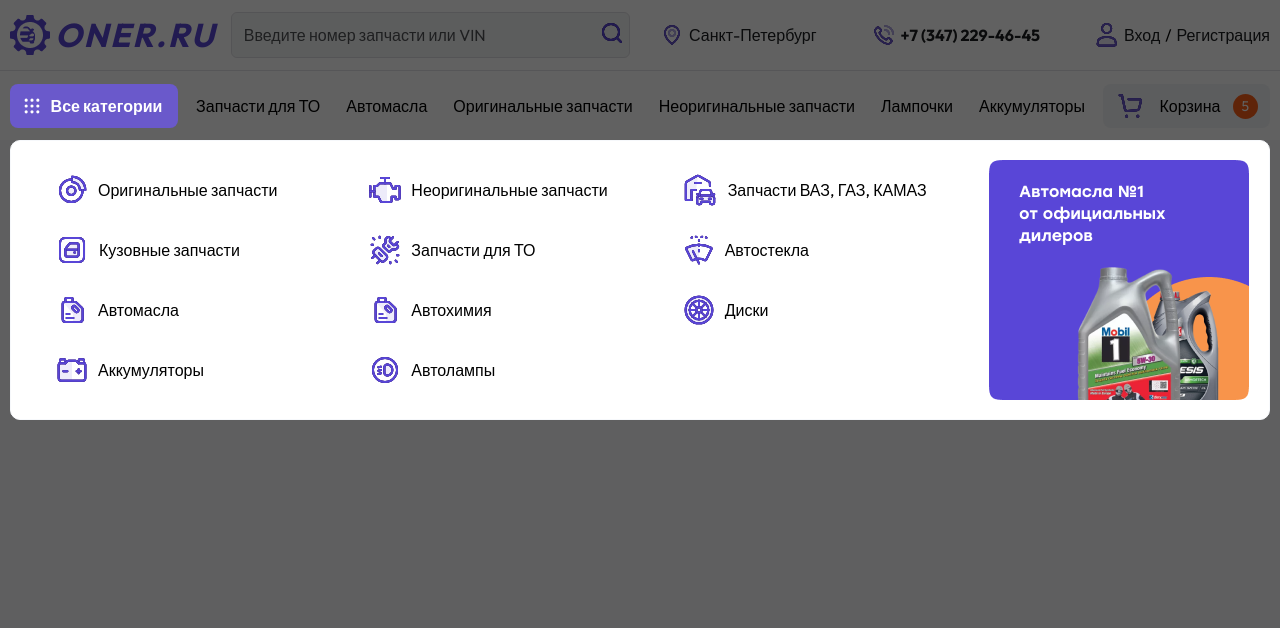
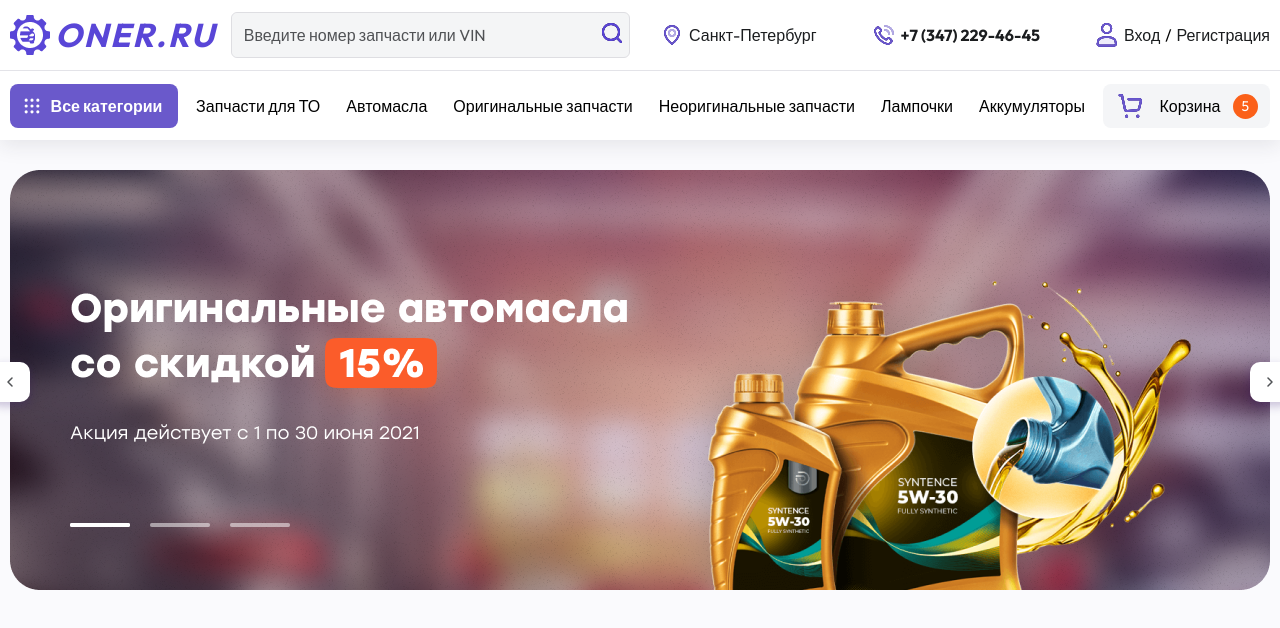
Before and after one commit to AlonaBorealis/auto-shop, a website: page index.html in a window 1280 px wide. Drawn offline with nearby package versions, Linux system fonts and the light colour scheme.

Commit message:
hero banner with no js

```diff
--- a/index.html
+++ b/index.html
@@ -14,10 +14,10 @@
 	</head>
 
 	<body>
-		<header class="appBar">
+		<header id="appBar" class="appBar">
 			<section class="topAppBar container">
 				<div class="leftContainer">
-					<img class="leftContainer__imgLogo" src="img/logo.png" alt="">
+					<img class="leftContainer__imgLogo" src="img/header/logo.png" alt="">
 					<h1 class="leftContainer__textLogo">oner.ru</h1>
 					<div class="leftContainer__inputSearch">
 						<div class="inputSearch__container">
@@ -26,7 +26,7 @@
 						</div>
 
 						<div class="inputSearch__imgContainer">
-							<img src="img/search.svg" alt="">
+							<img src="img/header/search.svg" alt="">
 						</div>
 
 					</div>
@@ -34,15 +34,15 @@
 				</div>
 				<div class="rightContainer">
 					<span class="rightContainer__personalInfo">
-						<img src="img/location.svg" alt="">
+						<img src="img/header/location.svg" alt="">
 						<a href="#">Санкт-Петербург</a>
 					</span>
 					<span class="rightContainer__personalInfo">
-						<img src="img/phone.svg" alt="">
+						<img src="img/header/phone.svg" alt="">
 						<a href="tel:73472294645"><b>+7 (347) 229-46-45</b></a>
 					</span>
 					<span class="rightContainer__personalInfo">
-						<img src="img/user.svg" alt="">
+						<img src="img/header/user.svg" alt="">
 						<a href="#">Вход</a>
 						<span class="spaceBetweenLinks">/</span>
 						<a href="#">Регистрация</a>
@@ -54,7 +54,7 @@
 			<section class="bottomAppBar container">
 				<div class="bottomAppBar__navigation">
 					<button id="categoriesBtn" class="bottomAppBar__allCategoriesBtn btn">
-						<img src="img/grid.svg" alt="">
+						<img src="img/header/grid.svg" alt="">
 						<span>Все категории</span>
 
 					</button>
@@ -67,13 +67,13 @@
 						<li>Аккумуляторы</li>
 					</ul>
 					<button class="bottomAppBar__basketBtn btn">
-						<img src="img/basket.svg" class="img" alt="">Корзина
+						<img src="img/header/basket.svg" class="img" alt="">Корзина
 						<span class="bottomAppBar__basketCount">5</span>
 					</button>
 				</div>
 			</section>
 		</header>
-		<section id="categories" class="categories container">
+		<section id="categories" class="active categories container">
 			<ul class="categories__firstList">
 				<li><img src="img/categories/line_icons1.svg" alt="">Оригинальные запчасти
 				</li>
@@ -92,10 +92,24 @@
 				</li>
 			</ul>
 			<div class="img">
-				<img src="img/Group.png" alt="">
+				<img src="img/header/Group.png" alt="">
 			</div>
 
 
+		</section>
+		<section id="hero" class="hero container">
+			<img src="img/hero/banner.png" alt="" class="hero__heroImg">
+			<div class="hero__tripleStrip">
+				<div class="activeStrip strip"></div>
+				<div class="strip"></div>
+				<div class="strip"></div>
+			</div>
+			<div class="hero__arrows">
+				<span class="arrow leftArrow"><img src="img/hero/leftArrow.svg" alt=""></span>
+				<span
+						class="arrow rightArrow"><img src="img/hero/rightArrow.svg"
+													  alt=""></span>
+			</div>
 		</section>
 
 		<script src="js/app.js"></script>
--- a/styles/_basic.scss
+++ b/styles/_basic.scss
@@ -25,6 +25,6 @@
     cursor: pointer;
 }
 
-.active {
-    opacity: 0;
+.categories.active {
+    display: none;
 }
--- a/styles/styles.scss
+++ b/styles/styles.scss
@@ -15,6 +15,7 @@ body {
 .appBar {
     height: 140px;
     background-color: white;
+    box-shadow: 0 5px 20px 0 rgba(44, 41, 51, 0.1);
 }
 
 .topAppBar {
@@ -119,6 +120,7 @@ body {
         z-index: 7;
         @include d-flex();
         font-weight: 600;
+        font-size: 14px;
         box-sizing: border-box;
         color: white;
         width: 168px;
@@ -242,3 +244,68 @@ body {
     }
 
 }
+
+.hero {
+    margin-top: 30px;
+
+    &__heroImg {
+        border-radius: 25px;
+        width: 1260px;
+        height: 420px;
+    }
+
+    &__tripleStrip {
+        display: flex;
+        justify-content: space-between;
+        width: 220px;
+        margin-top: -71px;
+        margin-left: 60px;
+
+        .strip {
+            background-color: rgba(255, 255, 255, 0.3);
+            height: 4px;
+            width: 60px;
+            border-radius: 30px;
+        }
+
+        .activeStrip {
+            background-color: #fff;
+        }
+    }
+
+    &__arrows {
+        margin-top: -165px;
+        display: flex;
+        align-self: center;
+        justify-content: space-between;
+
+        .arrow {
+            display: flex;
+            align-items: center;
+            justify-content: center;
+            width: 40px;
+            height: 40px;
+            background-color: #fff;
+            border-radius: 10px;
+            box-shadow: 0 4px 10px 0 rgba(46, 16, 102, 0.25);
+            transition: all 0.3s ease;
+
+            &:hover {
+                transform: scale(1.1);
+            }
+        }
+
+        .leftArrow {
+            margin-left: -20px;
+        }
+
+        .rightArrow {
+            margin-right: -20px;
+        }
+    }
+
+    :hover {
+        cursor: pointer;
+    }
+
+}
```
Also changed, not shown: img/header/Group.png (renamed from img/Group.png), img/header/basket.svg (renamed from img/basket.svg), img/header/grid.svg (renamed from img/grid.svg), img/header/location.svg (renamed from img/location.svg), img/header/logo.png (renamed from img/logo.png), img/header/oil.svg (renamed from img/oil.svg), img/header/phone.svg (renamed from img/phone.svg), img/header/search.svg (renamed from img/search.svg), img/header/user.svg (renamed from img/user.svg), img/hero/banner.png (added), img/hero/leftArrow.svg (added), img/hero/rightArrow.svg (added), styles/styles.css, 1 other file.
